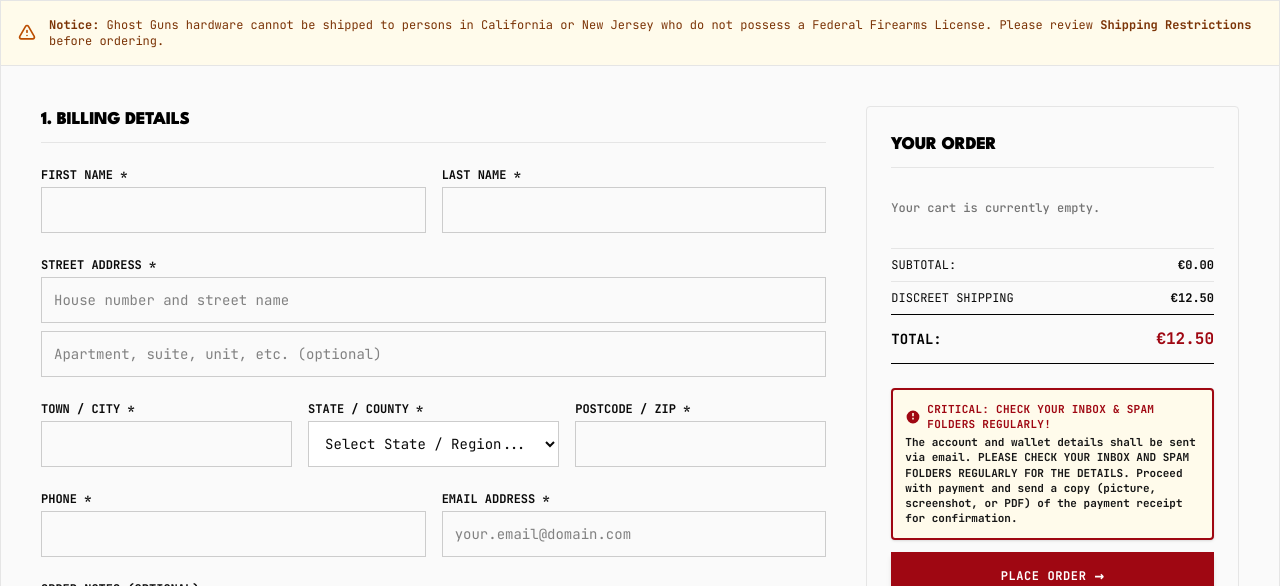
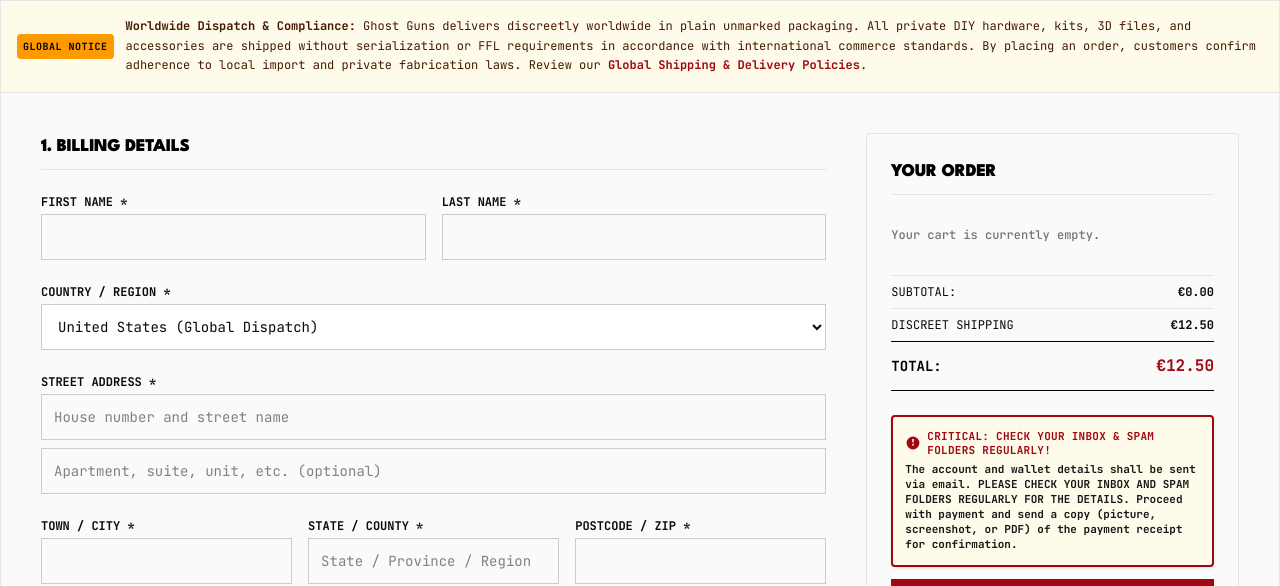
Before and after one commit to mistermanuel94-netizen/Ghosts-guns-, an Astro site: page /checkout in a window 1280 px wide. Shown: the part 214-800 px from the top of the page. Built offline with nearby package versions, Linux system fonts and the light colour scheme; Astro itself is replaced by a stand-in of ours.

Commit message:
Enable global worldwide checkout, universal compliance notice, and customer email dispatch

```diff
--- a/functions/api/send-email.js
+++ b/functions/api/send-email.js
@@ -37,6 +37,7 @@ function buildOrderAdminHtml(data) {
       <p style="margin:4px 0;font-size:13px;"><strong>Name:</strong> ${data.firstName || ''} ${data.lastName || ''}</p>
       <p style="margin:4px 0;font-size:13px;"><strong>Email:</strong> <a href="mailto:${data.email}">${data.email}</a></p>
       <p style="margin:4px 0;font-size:13px;"><strong>Phone:</strong> ${data.phone || 'N/A'}</p>
+      <p style="margin:4px 0;font-size:13px;"><strong>Country:</strong> ${data.countryName || data.country || 'Global Worldwide'}</p>
       <p style="margin:4px 0;font-size:13px;"><strong>Address:</strong> ${data.street || ''}${data.apartment ? ', ' + data.apartment : ''}</p>
       <p style="margin:4px 0;font-size:13px;"><strong>City / State / Postcode:</strong> ${data.city || ''}, ${data.state || ''} ${data.postcode || ''}</p>
       <p style="margin:4px 0;font-size:13px;"><strong>Payment Method:</strong> <span style="color:#9f0712;font-weight:bold;text-transform:uppercase;">${data.paymentMethodTitle || data.paymentMethod}</span></p>
@@ -84,11 +85,23 @@ function buildOrderCustomerHtml(data) {
       <p style="margin:4px 0 0;font-size:12px;color:#ccc;">Ghost Guns Official Dispatch | https://ghost-guns.shop</p>
     </div>
     <div style="padding:20px;">
-      <p style="font-size:13px;line-height:1.5;">Thank you for your order, <strong>${data.firstName || 'Customer'}</strong>. Your order <strong>${data.orderId}</strong> has been registered in our system.</p>
+      <p style="font-size:13px;line-height:1.5;">Thank you for your order, <strong>${data.firstName || 'Customer'}</strong>. Your order <strong>${data.orderId}</strong> has been registered in our system for global dispatch.</p>
 
-      <div style="background:#fffbeb;border:2px solid #d97706;padding:14px;margin:16px 0;">
+      <!-- Global Worldwide Dispatch & Compliance Notice -->
+      <div style="background:#fffbeb;border:2px solid #b45309;padding:14px;margin:16px 0;">
+        <p style="margin:0 0 6px;font-weight:bold;color:#b45309;text-transform:uppercase;font-size:12px;letter-spacing:0.5px;">🌐 Global Worldwide Dispatch Notice</p>
+        <p style="margin:0;font-size:12px;line-height:1.6;color:#1c1917;">
+          Ghost Guns fulfills orders worldwide in discreet, unmarked packaging. All DIY firearm components, build kits, 3D files, and accessories are non-serialized and require no FFL license under global commercial manufacturing standards.
+        </p>
+      </div>
+
+      <!-- Critical Payment & Inbox Notice -->
+      <div style="background:#fef2f2;border:2px solid #9f0712;padding:14px;margin:16px 0;">
         <p style="margin:0 0 6px;font-weight:bold;color:#9f0712;text-transform:uppercase;font-size:13px;">Payment Method: ${data.paymentMethodTitle || data.paymentMethod}</p>
-        <p style="margin:0;font-size:12px;line-height:1.5;color:#111;">${data.paymentInstructions || 'Please reply to this email or contact our support desk with your order number to finalize your payment and receive tracking.'}</p>
+        <p style="margin:0 0 8px;font-size:12px;line-height:1.5;color:#111;">${data.paymentInstructions || 'Please reply to this email or contact our support desk with your order number to finalize your payment and receive tracking.'}</p>
+        <p style="margin:8px 0 0;font-size:11px;font-weight:bold;color:#9f0712;border-top:1px dashed #fca5a5;padding-top:8px;">
+          ⚠️ CRITICAL: PLEASE CHECK YOUR INBOX AND SPAM FOLDERS REGULARLY FOR PAYMENT DETAILS & TRACKING CONFIRMATION!
+        </p>
       </div>
 
       <h3 style="margin:20px 0 10px;text-transform:uppercase;font-size:14px;border-bottom:1px solid #ccc;padding-bottom:6px;">Order Summary</h3>
--- a/src/views/CheckoutView.astro
+++ b/src/views/CheckoutView.astro
@@ -22,13 +22,13 @@ const t = useTranslations(lang);
       <div class="w-[12px] h-[24px] bg-black"></div>
     </div>
 
-    <!-- Legal Warning Callout -->
-    <div class="border-l border-r border-b border-[#e5e5e5] p-4 bg-amber-50 text-xs font-mono text-amber-900 flex items-center gap-3">
-      <svg class="w-5 h-5 text-amber-700 shrink-0" fill="none" stroke="currentColor" viewBox="0 0 24 24">
-        <path stroke-linecap="round" stroke-linejoin="round" stroke-width="2" d="M12 9v2m0 4h.01m-6.938 4h13.856c1.54 0 2.502-1.667 1.732-3L13.732 4c-.77-1.333-2.694-1.333-3.464 0L3.34 16c-.77 1.333.192 3 1.732 3z"/>
-      </svg>
-      <span>
-        <strong>Notice:</strong> Ghost Guns hardware cannot be shipped to persons in California or New Jersey who do not possess a Federal Firearms License. Please review <a href={getLocalizedPath('/shipping-restrictions/', lang)} class="underline font-bold">Shipping Restrictions</a> before ordering.
+    <!-- Global Notice Callout -->
+    <div class="border-l border-r border-b border-[#e5e5e5] p-4 bg-amber-50 text-xs font-mono text-amber-950 flex items-start sm:items-center gap-3">
+      <div class="p-1.5 bg-amber-500 text-black font-black rounded text-[10px] shrink-0 uppercase tracking-wider">
+        GLOBAL NOTICE
+      </div>
+      <span class="leading-relaxed">
+        <strong>Worldwide Dispatch & Compliance:</strong> Ghost Guns delivers discreetly worldwide in plain unmarked packaging. All private DIY hardware, kits, 3D files, and accessories are shipped without serialization or FFL requirements in accordance with international commerce standards. By placing an order, customers confirm adherence to local import and private fabrication laws. Review our <a href={getLocalizedPath('/shipping-restrictions/', lang)} class="underline font-bold text-[#9f0712]">Global Shipping & Delivery Policies</a>.
       </span>
     </div>
 
@@ -52,6 +52,62 @@ const t = useTranslations(lang);
             </div>
           </div>
 
+          <!-- Country / Destination Selector (Global Worldwide Preference) -->
+          <div class="text-xs">
+            <label class="block uppercase font-bold mb-1">
+              {t('checkout.country') || 'Country / Region'} *
+            </label>
+            <select id="checkout-country" required class="w-full p-3 border border-[#ccc] text-sm bg-white focus:border-black focus:outline-none">
+              <option value="">Select your Country / Worldwide Destination...</option>
+              <optgroup label="North America">
+                <option value="US" selected>United States (Global Dispatch)</option>
+                <option value="CA">Canada</option>
+                <option value="MX">Mexico</option>
+              </optgroup>
+              <optgroup label="Europe & European Union">
+                <option value="DE">Germany (Deutschland)</option>
+                <option value="FR">France</option>
+                <option value="NL">Netherlands (Nederland)</option>
+                <option value="ES">Spain (España)</option>
+                <option value="IT">Italy (Italia)</option>
+                <option value="PL">Poland (Polska)</option>
+                <option value="BG">Bulgaria (България)</option>
+                <option value="AT">Austria (Österreich)</option>
+                <option value="BE">Belgium (België)</option>
+                <option value="CH">Switzerland (Schweiz)</option>
+                <option value="CZ">Czech Republic (Česko)</option>
+                <option value="DK">Denmark (Danmark)</option>
+                <option value="FI">Finland (Suomi)</option>
+                <option value="GR">Greece (Ελλάδα)</option>
+                <option value="HU">Hungary (Magyarország)</option>
+                <option value="IE">Ireland</option>
+                <option value="NO">Norway (Norge)</option>
+                <option value="PT">Portugal</option>
+                <option value="RO">Romania (România)</option>
+                <option value="SE">Sweden (Sverige)</option>
+                <option value="GB">United Kingdom (UK)</option>
+                <option value="EU-OTHER">Other European Country</option>
+              </optgroup>
+              <optgroup label="Asia & Oceania">
+                <option value="AU">Australia</option>
+                <option value="NZ">New Zealand</option>
+                <option value="JP">Japan</option>
+                <option value="SG">Singapore</option>
+                <option value="KR">South Korea</option>
+                <option value="AE">United Arab Emirates</option>
+                <option value="IL">Israel</option>
+              </optgroup>
+              <optgroup label="Latin America & Rest of World">
+                <option value="BR">Brazil (Brasil)</option>
+                <option value="AR">Argentina</option>
+                <option value="CL">Chile</option>
+                <option value="CO">Colombia</option>
+                <option value="ZA">South Africa</option>
+                <option value="GLOBAL-OTHER">Other International Country</option>
+              </optgroup>
+            </select>
+          </div>
+
           <div class="text-xs">
             <label class="block uppercase font-bold mb-1">{t('checkout.streetAddress')} *</label>
             <input id="checkout-street" type="text" required placeholder="House number and street name" class="w-full p-3 border border-[#ccc] text-sm focus:border-black focus:outline-none mb-2" />
@@ -65,22 +121,7 @@ const t = useTranslations(lang);
             </div>
             <div>
               <label class="block uppercase font-bold mb-1">{t('checkout.stateCounty')} *</label>
-              <select id="checkout-state" required class="w-full p-3 border border-[#ccc] text-sm bg-white focus:border-black focus:outline-none">
-                <option value="">Select State / Region...</option>
-                <option value="TX">Texas (US)</option>
-                <option value="FL">Florida (US)</option>
-                <option value="EU">European Union / International</option>
-                <option value="DE">Germany</option>
-                <option value="FR">France</option>
-                <option value="NL">Netherlands</option>
-                <option value="ES">Spain</option>
-                <option value="IT">Italy</option>
-                <option value="PL">Poland</option>
-                <option value="BG">Bulgaria</option>
-                <option value="CA">California (Restricted)</option>
-                <option value="NJ">New Jersey (Restricted)</option>
-                <option value="OTHER">Other Region</option>
-              </select>
+              <input id="checkout-state" type="text" required placeholder="State / Province / Region" class="w-full p-3 border border-[#ccc] text-sm focus:border-black focus:outline-none" />
             </div>
             <div>
               <label class="block uppercase font-bold mb-1">{t('checkout.postcode')} *</label>
@@ -565,11 +606,10 @@ const t = useTranslations(lang);
   form?.addEventListener('submit', (e) => {
     e.preventDefault();
 
-    const state = (document.getElementById('checkout-state') as HTMLSelectElement).value;
-    if (state === 'CA' || state === 'NJ') {
-      alert('Restricted Territory Notice: Orders containing firearms components cannot be shipped to CA or NJ without an FFL license. Please update your shipping destination.');
-      return;
-    }
+    const countrySelect = document.getElementById('checkout-country') as HTMLSelectElement;
+    const country = countrySelect?.value || 'US';
+    const countryName = countrySelect?.options[countrySelect.selectedIndex]?.text || country;
+    const state = (document.getElementById('checkout-state') as HTMLInputElement).value;
 
     const cart: CartItem[] = JSON.parse(localStorage.getItem('gg_cart') || '[]');
     if (cart.length === 0) {
@@ -636,6 +676,8 @@ const t = useTranslations(lang);
       orderDate: formattedDate,
       firstName,
       lastName,
+      country,
+      countryName,
       street,
       apartment,
       city,
```
